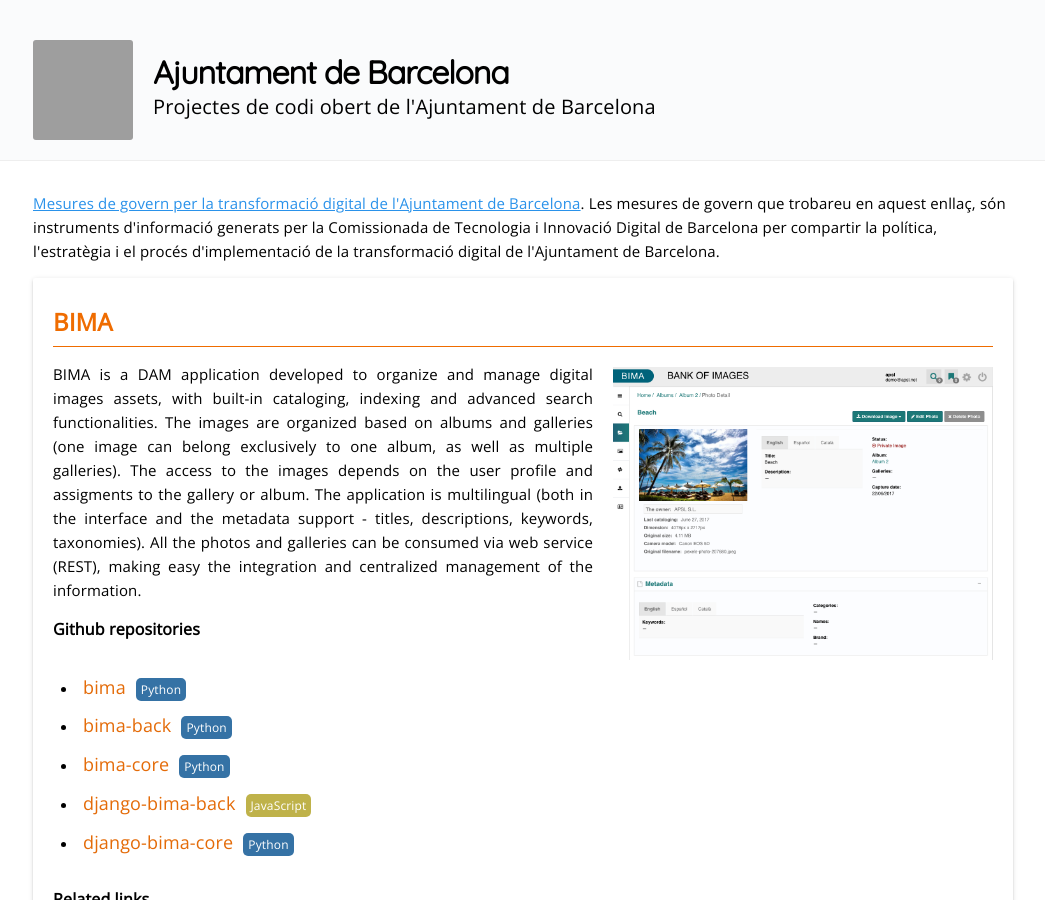
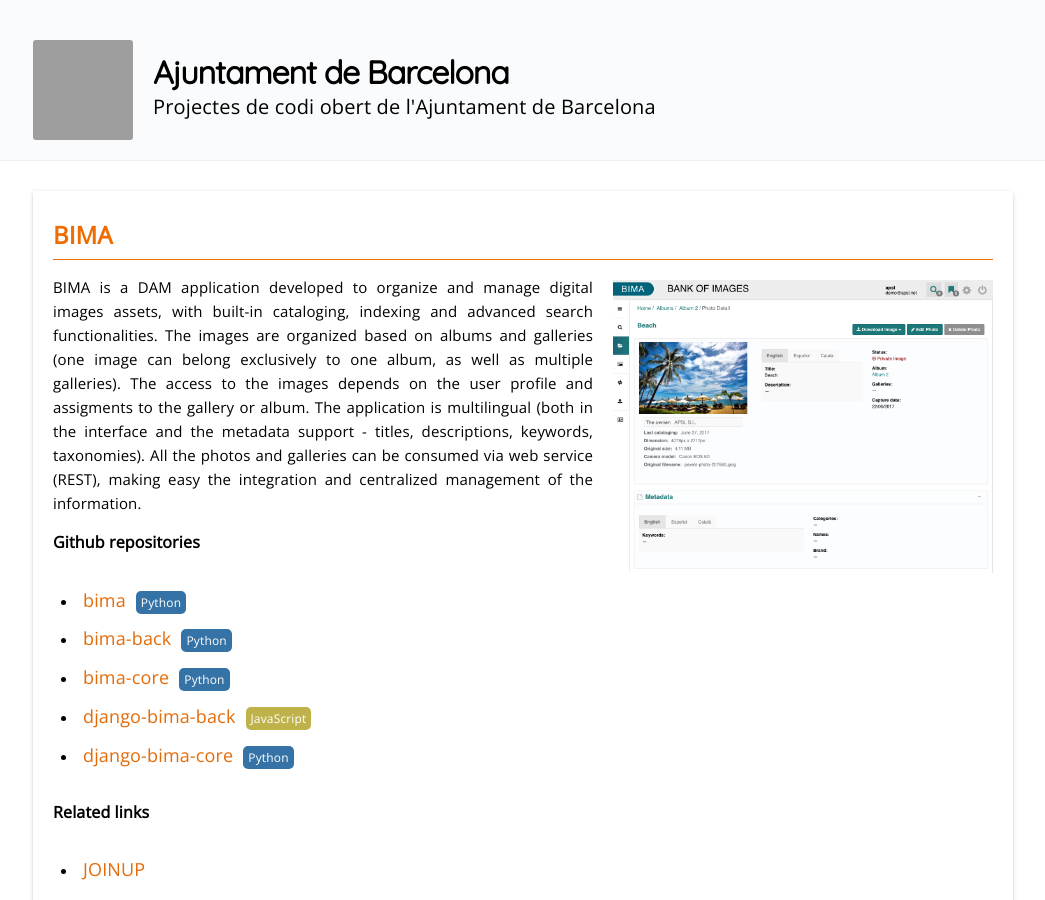
Before and after one commit to AjuntamentdeBarcelona/AjuntamentdeBarcelona.github.io, a Jekyll site: the page built from en/index_en.html, in a window 1280 px wide and 900 px high, cut to the strip 0-900 px from the top of the window. Shown: the whole strip, without its empty margins (117-1162 px from the left). Built offline with Jekyll 4.4.1, drawn with Linux system fonts in a browser that asks for light colours; grey boxes are pictures that could not be loaded.

Commit message:
Update index_en.html

```diff
--- a/en/index_en.html
+++ b/en/index_en.html
@@ -1,7 +1,7 @@
 ---
 layout: default
 ---
-<p><a href="http://ajuntament.barcelona.cat/digital/ca/documentacio" target="_blank">Mesures de govern per la transformació digital de l'Ajuntament de Barcelona</a>. Les mesures de govern que trobareu en aquest enllaç, són instruments d'informació generats per la Comissionada de Tecnologia i Innovació Digital de Barcelona per compartir la política, l'estratègia i el procés d'implementació de la transformació digital de l'Ajuntament de Barcelona.</p>
+<!--<p><a href="http://ajuntament.barcelona.cat/digital/ca/documentacio" target="_blank">Mesures de govern per la transformació digital de l'Ajuntament de Barcelona</a>. Les mesures de govern que trobareu en aquest enllaç, són instruments d'informació generats per la Comissionada de Tecnologia i Innovació Digital de Barcelona per compartir la política, l'estratègia i el procés d'implementació de la transformació digital de l'Ajuntament de Barcelona.</p>-->
 <div class="home">
     <div class="posts card">
     <div class="card-content white-text">
```
